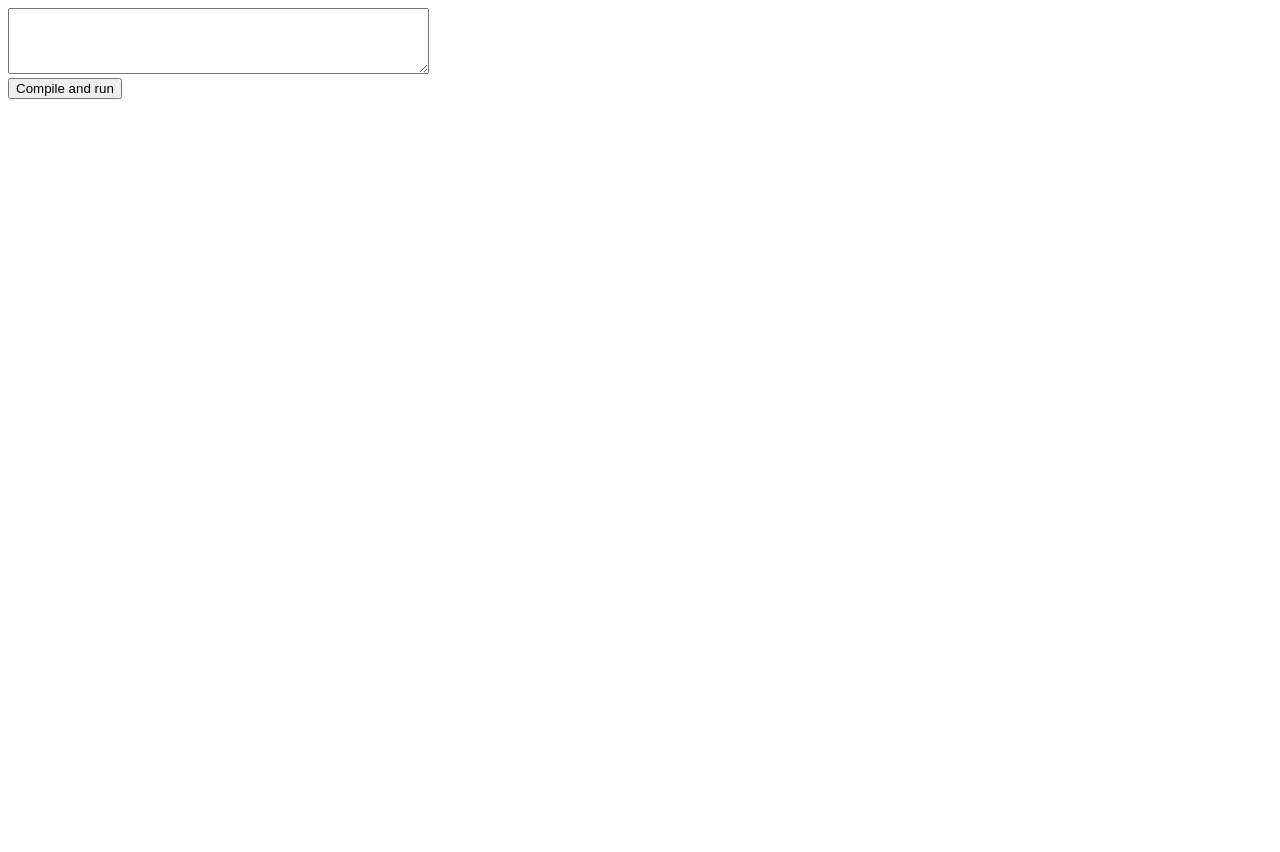
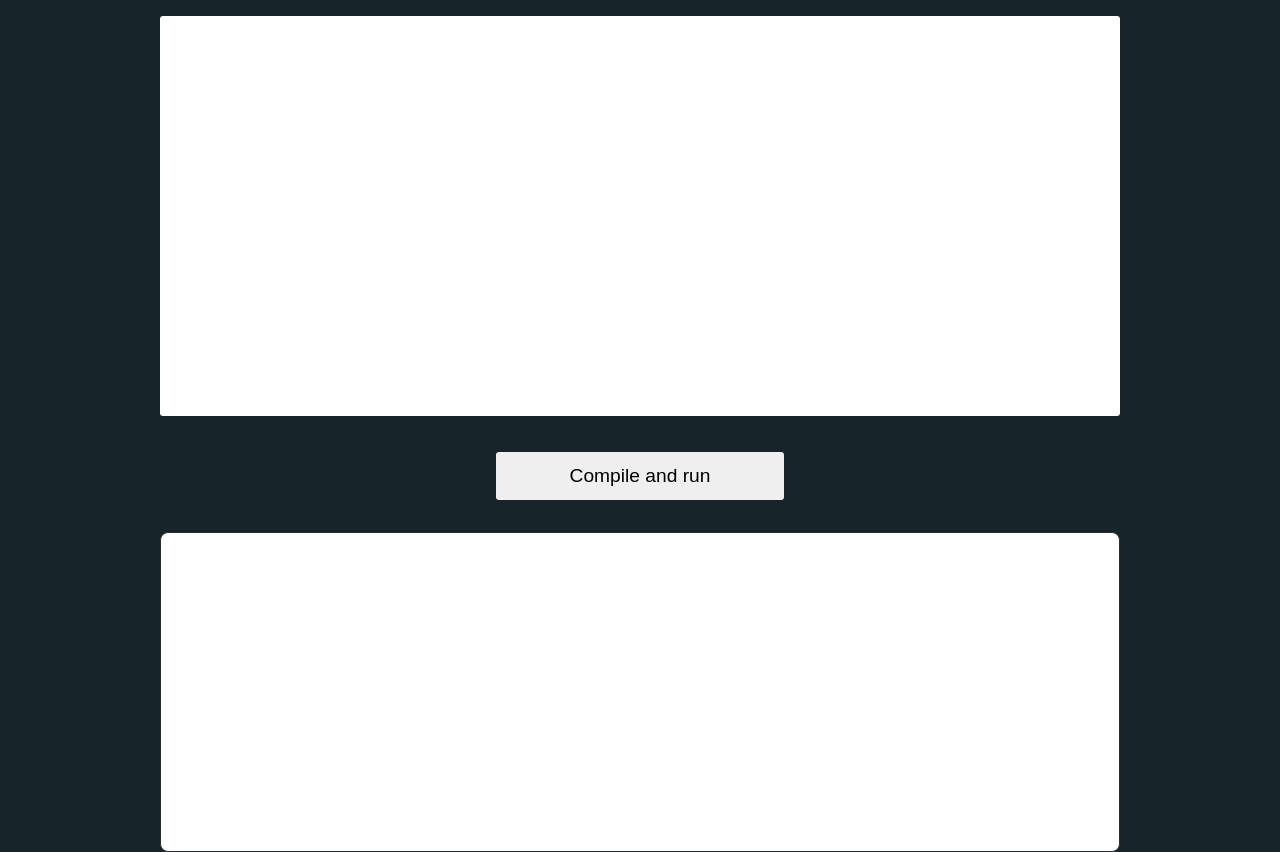
Before and after one commit to NickNB/Network-Programming-Course, a plain HTML site: page Oeving5/index.html in a window 1280 px wide. Before the commit the page ends 800 px from the top, so only its background shows below. Drawn offline with Linux system fonts and the light colour scheme.

Commit message:
Oeving 5

```diff
--- a/Oeving5/index.html
+++ b/Oeving5/index.html
@@ -2,11 +2,62 @@
 <html>
 <head>
     <title>Oeving 5</title>
+    <style>
+        * {
+            padding: 0;
+            margin: 0;
+            box-sizing: border-box;
+            overflow-x: hidden;
+        }
+        body {
+            background-color: #17252a;
+        }
+        .content {
+            width: 75vw;
+            margin:auto;
+        }
+        textarea {
+            width: 100%;
+            height: 50vh;
+            margin-top: 1rem;
+            outline: none;
+            border: 0;
+            border-radius: 0.2rem;
+            padding: 1rem;
+            font-size: 1.5rem;
+            background-color: #fff;
+            color: #272d36;
+            resize: none;
+        }
+        .button-cont {
+            width:30%;
+            margin: auto;
+        }
+        button {
+            align-content: center;
+            margin-top: 2rem;
+            border: 0;
+            border-radius: 0.2rem;
+            width: 100%;
+            height: 3rem;
+            font-size: 1.2rem;
+        }
+        .out-cont {
+            width: 100%;
+            margin-top: 2rem;
+            background-color: #fff;
+            min-height: 20rem;
+            border-radius: 0.5rem;
+            border: 1px solid #272d36;
+        }
+    </style>
 </head>
 <body>
-<textarea id="input" name="in" rows="4" cols="50"></textarea><br>
-<button id="commit" onclick="sendCode()">Compile and run</button>
-<p id="output"></p>
+<div class="content">
+    <textarea id="input" name="in" rows="4" cols="50" oninput='this.style.height = "";this.style.height = this.scrollHeight + "px"'></textarea><br>
+    <div class="button-cont"><button id="commit" onclick="sendCode()">Compile and run</button></div>
+    <div class="out-cont"><p id="output"></p></div>
+</div>
 
 <script>
     async function sendCode() {
```
Also changed, not shown: Oeving5/server.js (+12 -1 lines), 3 other files.
